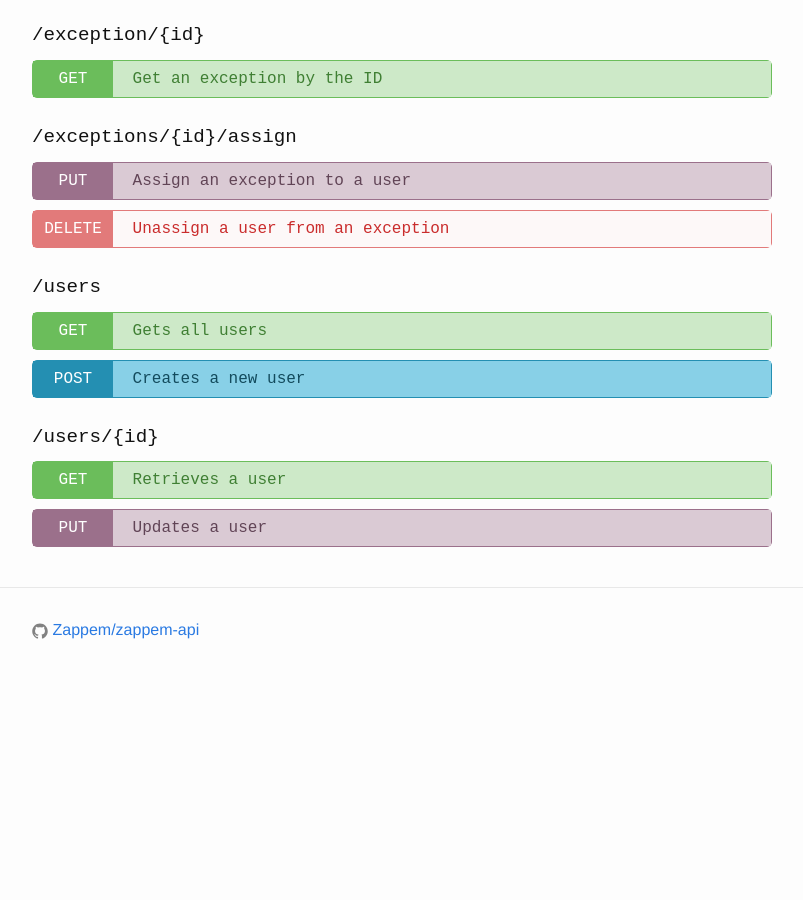
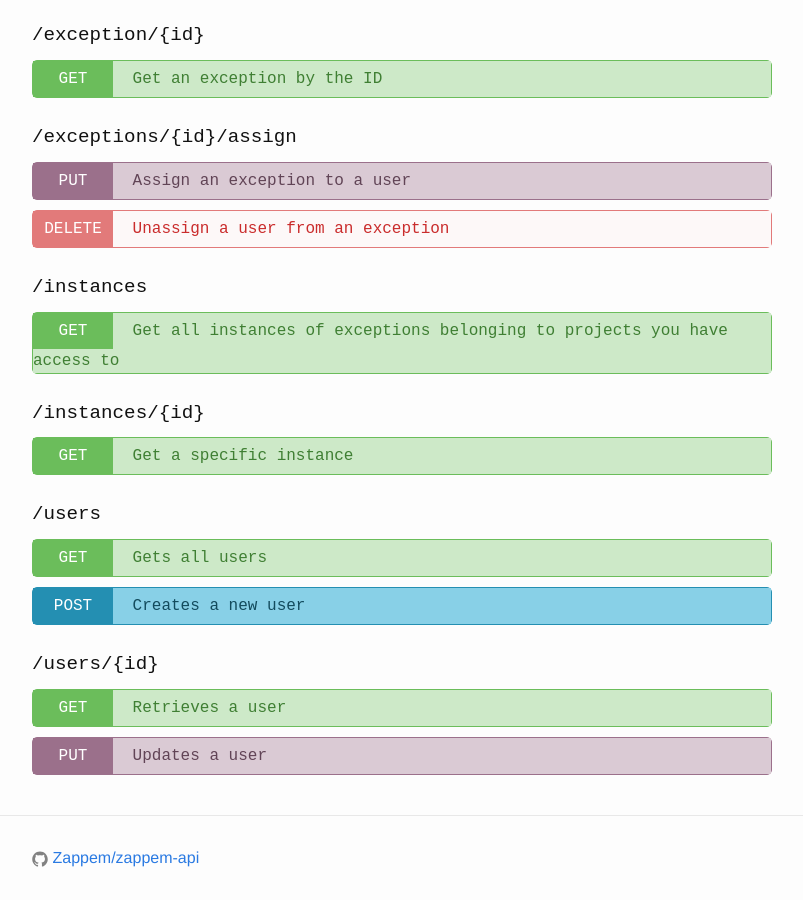
Before and after one commit to Zappem/core-api, a Jekyll site: the page built from index.md, in a window 1280 px wide and 900 px high, scrolled down 695 px. Shown: the whole window, without its empty margins (238-1041 px from the left). Built offline with Jekyll 4.4.1, drawn with Linux system fonts in a browser that asks for light colours; before the commit the page ends 1367 px from its top, so only the background shows below that.

Commit message:
Added /instances and /instances/:id endpoints

```diff
--- a/_data/zappem.yml
+++ b/_data/zappem.yml
@@ -9,8 +9,8 @@ info:
   license:
     name: "Apache 2.0"
     url: "http://www.apache.org/licenses/LICENSE-2.0.html"
-host: "api.zappem.xyz"
-basePath: "/v1"
+host: "localhost:3002"
+#basePath: "/v1"
 consumes:
 - "application/json"
 produces:
@@ -18,11 +18,11 @@ produces:
 tags:
 - name: "Projects"
   description: "Access Projects you own or belong to"
-- name: "users"
+- name: "Users"
   description: "Access Users of this Zappem installation"
-- name: "exceptions"
+- name: "Exceptions"
   description: "Access Exceptions belonging to projects you have access to"
-- name: "instances"
+- name: "Instances"
   description: "Access Instances of Exceptions"
 - name: "Errors"
   description: "Notify Zappem of a new error in a project"
@@ -56,7 +56,7 @@ paths:
         - "read:projects"
     post:
       tags:
-      - "projects"
+      - "Projects"
       summary: "Create a new project"
       description: "Creates a new project belonging to the authenticated user"
       operationId: "createProject"
@@ -94,7 +94,7 @@ paths:
   /projects/{id}:
     get:
       tags:
-      - "projects"
+      - "Projects"
       summary: "Gets a project by the ID"
       description: "Retreives a project along with the team"
       operationId: "findProjectById"
@@ -118,7 +118,7 @@ paths:
         - "read:projects"
     put:
       tags:
-      - "projects"
+      - "Projects"
       summary: "Updates a project"
       description: "Allows you to update a project name"
       operationId: "updateProject"
@@ -153,7 +153,7 @@ paths:
         - "read:projects"
     delete:
       tags:
-      - "projects"
+      - "Projects"
       summary: "Delete a project"
       description: "Use with caution - deleting a project will remove all exceptions, instances and comments associated with it."
       operationId: "deleteProject"
@@ -180,40 +180,52 @@ paths:
   /exceptions:
     get:
       tags:
-      - "exceptions"
+      - "Exceptions"
       summary: "Get all exceptions for projects you have access to"
   /exception/{id}:
     get:
       tags:
-      - "exceptions"
+      - "Exceptions"
       summary: "Get an exception by the ID"
   /exceptions/{id}/assign:
     put:
       tags:
-      - "exceptions"
+      - "Exceptions"
       summary: "Assign an exception to a user"
     delete:
       tags:
-      - "exceptions"
+      - "Exceptions"
       summary: "Unassign a user from an exception"
+
+  /instances:
+    get:
+      tags:
+      - "Instances"
+      summary: "Get all instances of exceptions belonging to projects you have access to"
+  /instances/{id}:
+    get:
+      tags:
+      - "Instances"
+      summary: "Get a specific instance"
+
 
   /users:
     get:
       tags:
-      - "users"
+      - "Users"
       summary: "Gets all users"
     post:
       tags:
-      - "users"
+      - "Users"
       summary: "Creates a new user"
   /users/{id}:
     get:
       tags:
-      - "users"
+      - "Users"
       summary: "Retrieves a user"
     put:
       tags:
-      - "users"
+      - "Users"
       summary: "Updates a user"
 
 
```
